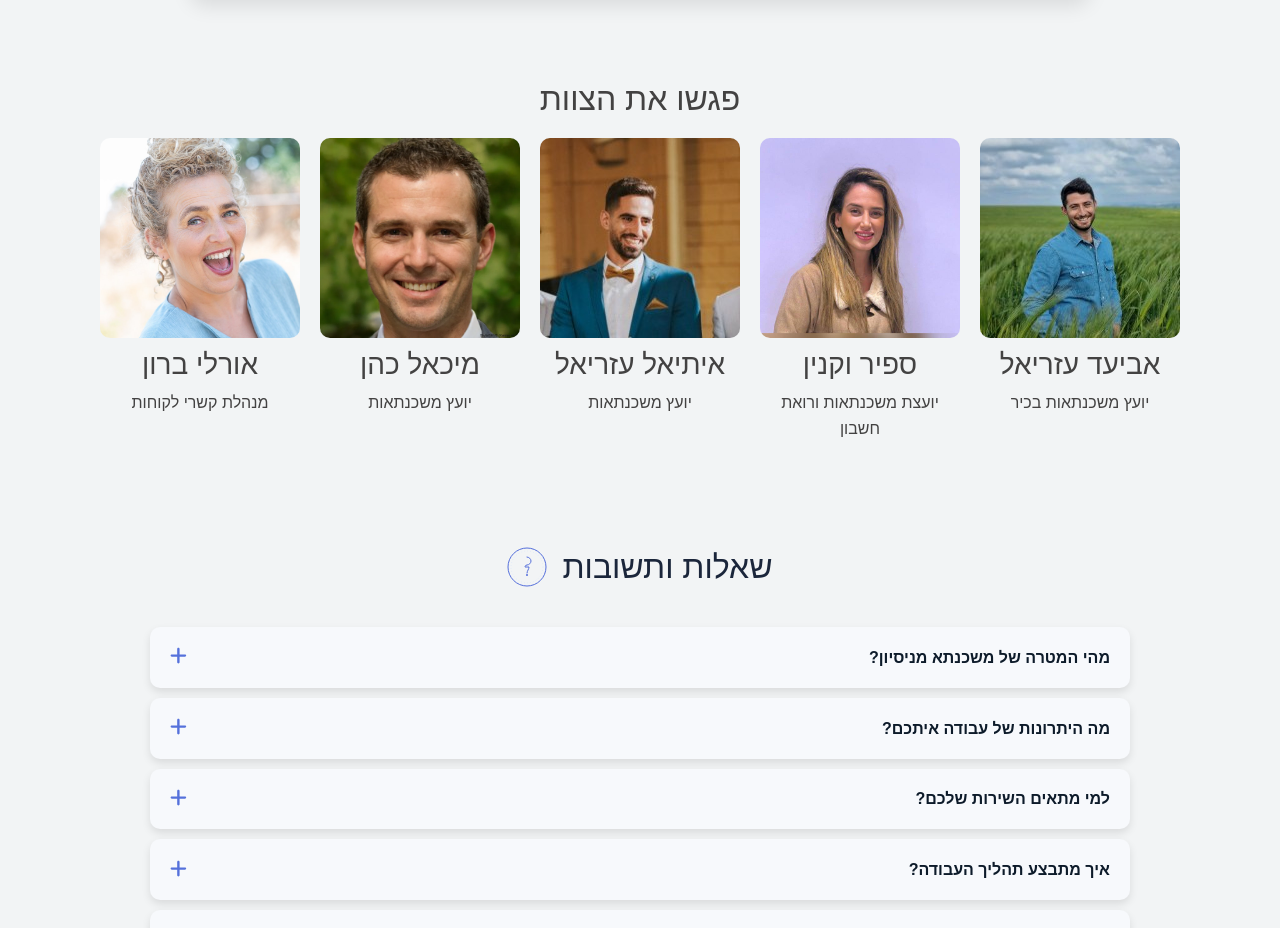
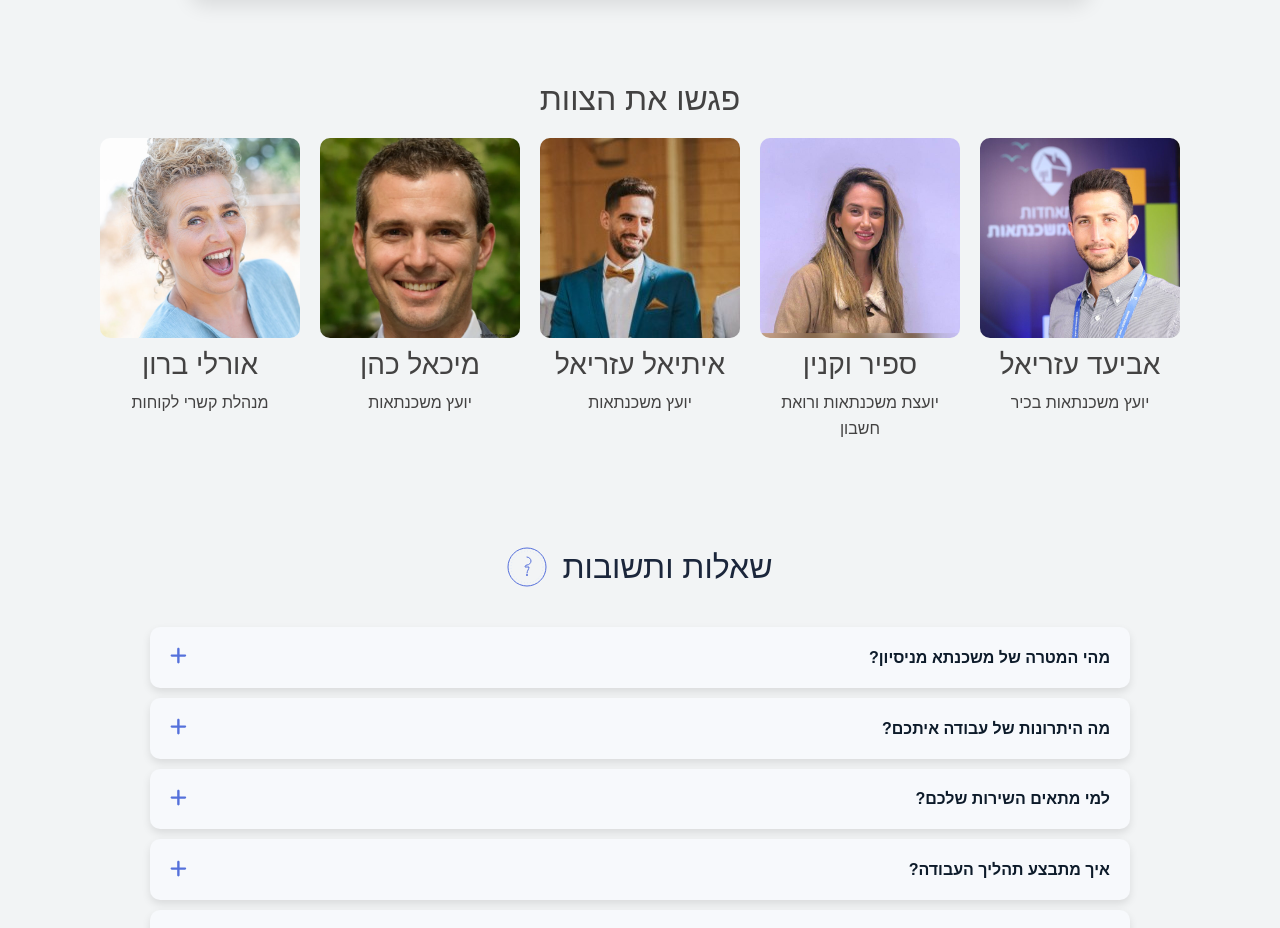
Before and after one commit to aviadazriel/special-web, a React (Create React App) app: page /about in a window 1280 px wide. Shown: the part 2000-2928 px from the top of the page. Built offline with nearby package versions, Linux system fonts and the light colour scheme.

Commit message:
aviad pic

```diff
--- a/src/pages/About.js
+++ b/src/pages/About.js
@@ -161,7 +161,7 @@ const AboutUs = () => {
         <h2>פגשו את הצוות</h2>
         <TeamGrid>
           <TeamMember>
-            <MemberImage src={`${process.env.PUBLIC_URL}/images/employees/AVIAD_PIC.jpeg`} alt="אביעד עזריאל" />
+            <MemberImage src={`${process.env.PUBLIC_URL}/images/employees/AVIAD_PIC.jpg`} alt="אביעד עזריאל" />
             <h3>אביעד עזריאל</h3>
             <p>יועץ משכנתאות בכיר</p>
           </TeamMember>
```
Also changed, not shown: public/images/employees/AVIAD_PIC.jpeg, public/images/employees/AVIAD_PIC.jpg (added).
